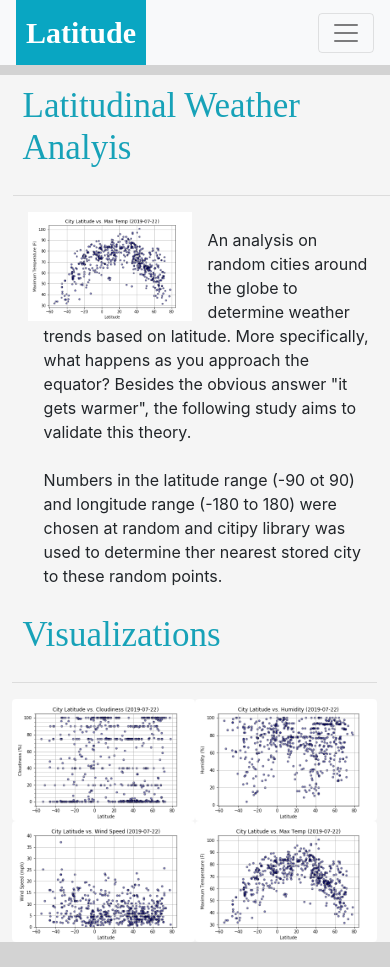
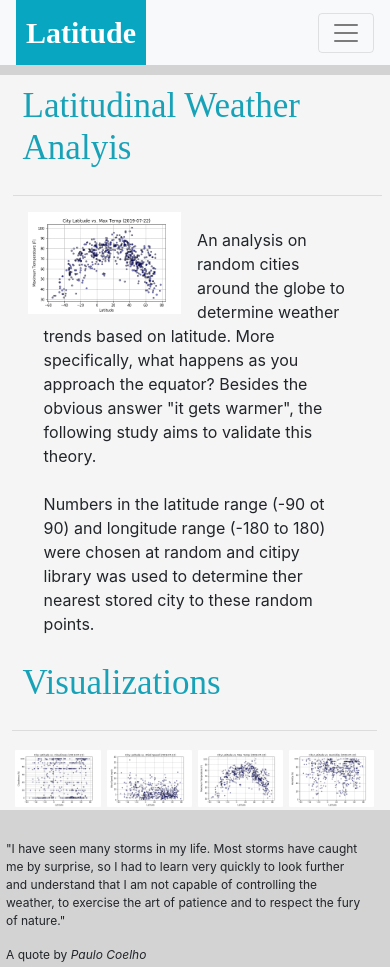
Before and after one commit to saramichelee/pyWeather, a plain HTML site: page index.html in a window 390 px wide. Shown: the top 967 px of the page. Drawn offline with nearby package versions, Linux system fonts and the light colour scheme.

Commit message:
renamed index.html

```diff
--- a/climateWeb.html
+++ b/index.html
@@ -14,7 +14,7 @@
 
 <body>
   <!-- NAV BAR -->
-  <nav class="navbar navbar-expand-lg navbar-light bg-light">
+  <nav class="navbar navbar-expand-md navbar-light bg-light">
     <a class="navbar-brand" href="#">Latitude</a>
       <button class="navbar-toggler" type="button" data-toggle="collapse" data-target="#navbarNavDropdown" aria-controls="navbarNavDropdown" aria-expanded="false" aria-label="Toggle navigation">
         <span class="navbar-toggler-icon"></span>
@@ -64,10 +64,10 @@
  <div class="col-md-4">
     <h1 class="display-4">Visualizations</h1>
     <hr>
-    <img src="Images/LatVsClouds.png" class="rounded float-left" alt="cloud graph" width= 50%>
-    <img src="Images/LatVsHumidity.png" class="rounded float-right" alt="humidity graph"width= 50%>
-    <img src="Images/LatVsWind.png" class="rounded float-left" alt="cloud graph" width= 50%>
-    <img src="Images/LatVsTemp.png" class="rounded float-right" alt="humidity graph"width= 50%>
+    <img src="Images/LatVsClouds.png" class="rounded float-left" alt="cloud graph">
+    <img src="Images/LatVsHumidity.png" class="rounded float-right" alt="humidity graph">
+    <img src="Images/LatVsWind.png" class="rounded float-left" alt="cloud graph">
+    <img src="Images/LatVsTemp.png" class="rounded float-right" alt="humidity graph">
  </div>
 
  <blockquote>
--- a/style.css
+++ b/style.css
@@ -23,6 +23,10 @@ dl {
     font-family: serif;
     font-size: 35px;
     color: #17a2b8;
+}
+.col-md-4 img {
+    padding: 5px;
+    width: 50%;
 }
 
 .col-md-7 {
@@ -112,3 +116,10 @@ blockquote {
     .col-md-4 {
         padding-left: 40px;
       }
+    .col-md-7 {
+        max-width: 95%;
+    }
+    .col-md-4 img {
+        padding: 3px;
+        width: 25%;
+    }
```
Also changed, not shown: comparisons.html (+1 -1 lines), plots.html (+1 -1 lines).
